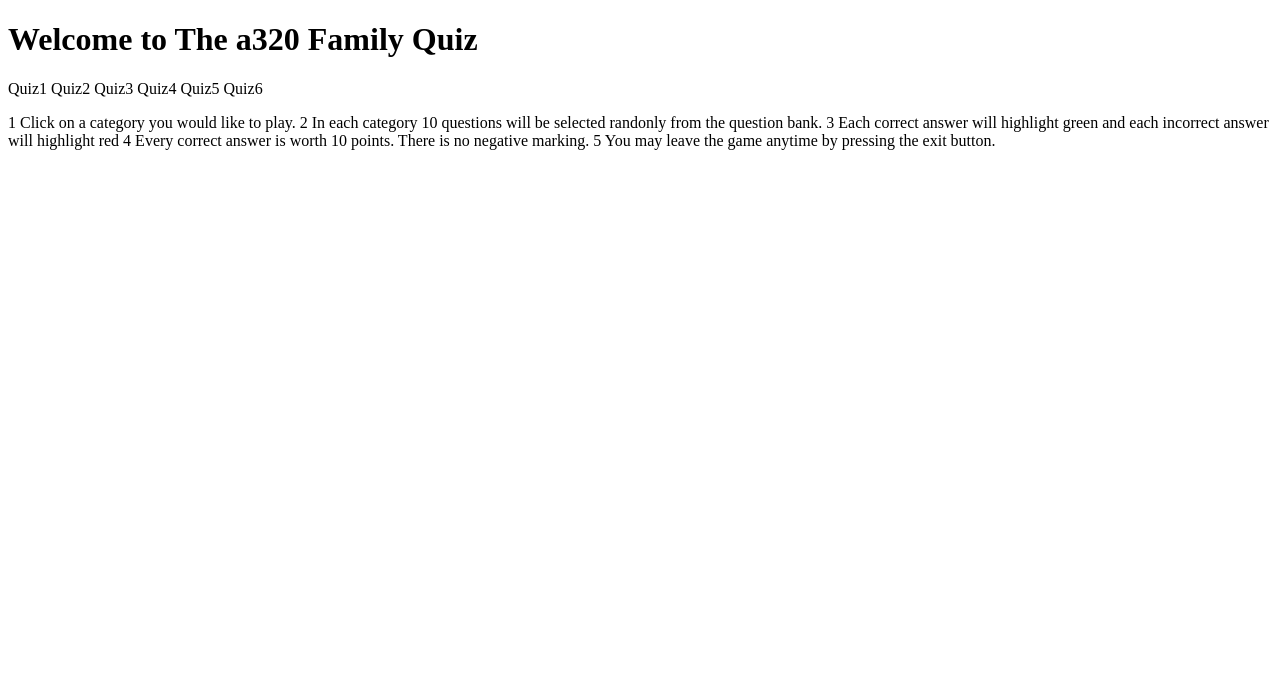
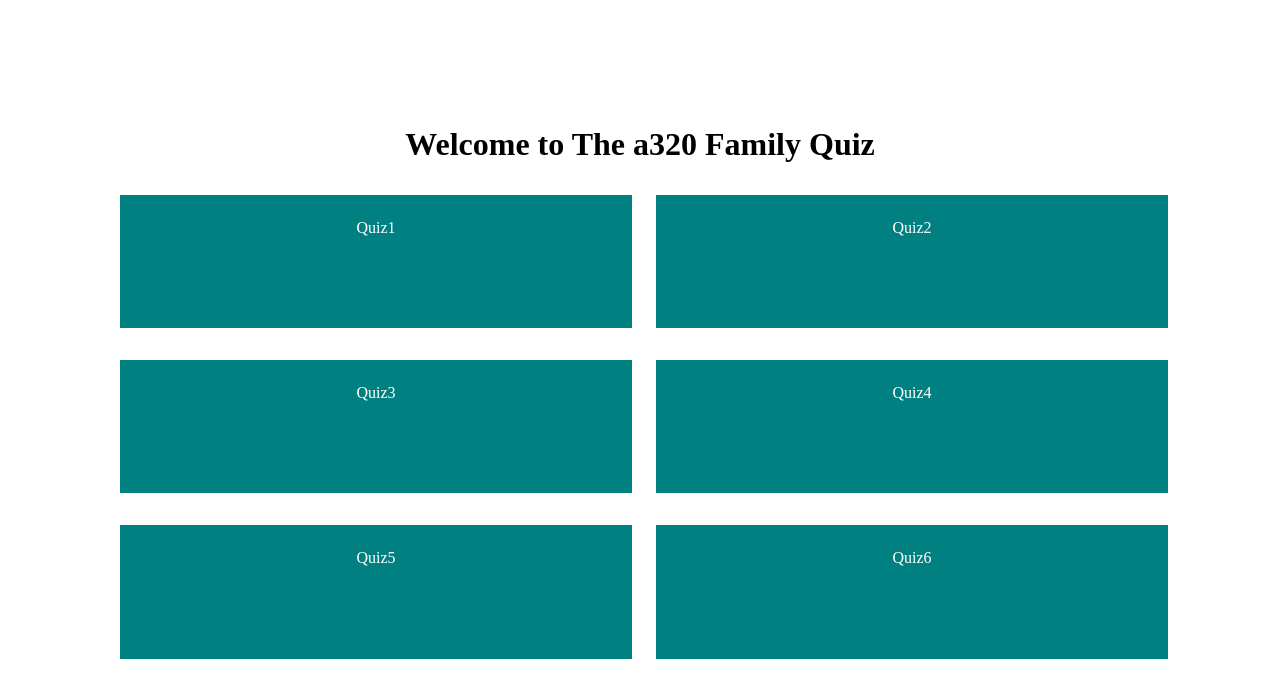
Before and after one commit to shanecooney111/airbus-320-family-quiz, a plain HTML site: page index.html in a window 1280 px wide. Drawn offline with Linux system fonts and the light colour scheme.

Commit message:
Add styling to style.css for index.html

```diff
--- a/assets/css/style.css
+++ b/assets/css/style.css
@@ -0,0 +1,64 @@
+body {
+    background-color: white;
+}
+
+* {
+    box-sizing: border-box;
+    margin: 0;
+    padding: 0;
+    /* Temporary Working Font for now */
+    font-family: 'Times New Roman', Times, serif;
+    color: black;
+}
+
+h1 {
+    font-size: 2rem;
+    color: black;
+    text-align: center;
+}
+
+.container {
+    width: 100vw;
+    height: 100vh;
+    display: flex;
+    justify-content: center;
+    align-items: center;
+    margin: 0 auto;
+}
+
+.flex-column {
+    display: flex;
+    flex-direction: column;
+}
+
+.flex-center {
+    justify-content: center;
+    align-items: center;
+}
+
+.hidden {
+    display: none;
+}
+
+.main-heading {
+    margin-bottom: 2em;
+}
+
+.game-links {
+    display: grid;
+    height: 60vh;
+    grid-template-columns: 50% 50%;
+    grid-gap: 1rem;
+    margin: 20px, 0;
+}
+
+.game-btn {
+    font-size: 1rem;
+    padding: 1.5rem 1rem;
+    width: 40vw;
+    text-align: center;
+    margin-bottom: 1rem;
+    text-decoration: none;
+    color: white;
+    background: teal;
+}
--- a/index.html
+++ b/index.html
@@ -14,6 +14,7 @@
 <body>
 
     <div class="container">
+        <div class="flex-column flex-center">
 
             <div class="main-heading">
                 <h1>Welcome to The a320 Family Quiz</h1>
@@ -28,18 +29,6 @@
                 <a onclick="runGame('quiz5');" class="game-btn">Quiz5</a>
                 <a onclick="runGame('quiz6');" class="game-btn">Quiz6</a>
             </div>
-
-        <!-- This is to be placed on a modal screen -->
-        <div class="instructions">
-            <p> 1 Click on a category you would like to play.
-                2 In each category 10 questions will be selected randonly from the question bank.
-                3 Each correct answer will highlight green and each incorrect answer will highlight red
-                4 Every correct answer is worth 10 points. There is no negative marking.
-                5 You may leave the game anytime by pressing the exit button.</p>
-
-        </div>
-
-    </div>
             <script src="assets/js/script.js"></script>
 </body>
 
```
Lines whose indentation alone changed are shown as unchanged.
